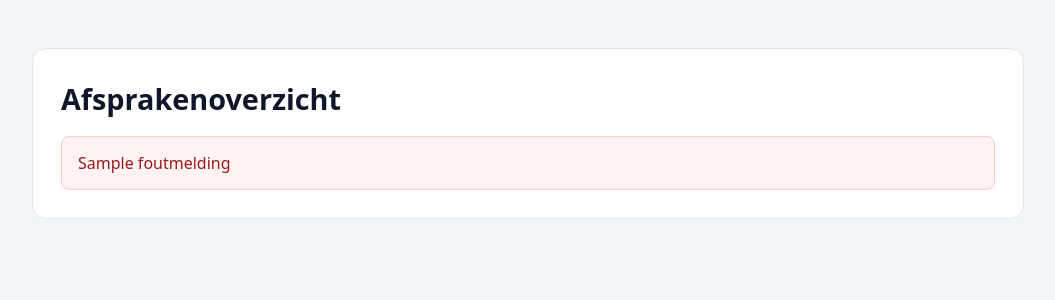
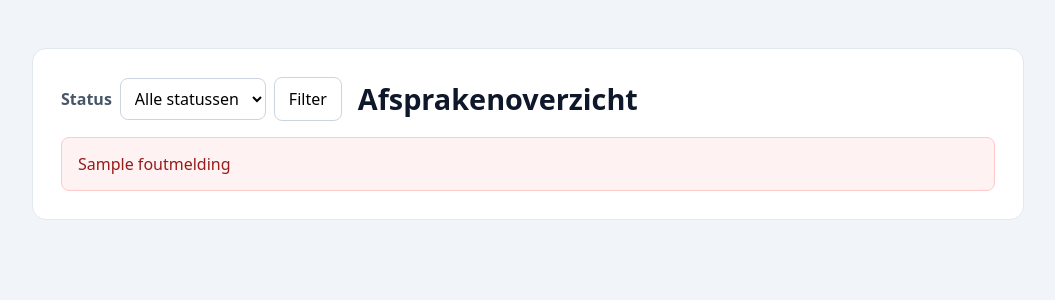
Before and after one commit to xingrupan0206-droid/PRO_PE2, a Laravel app: template resources/views/afspraken/overzicht.blade.php in a window 1280 px wide. Shown: the part 77-377 px from the top of the page, without its empty margins (112-1167 px from the left). Run offline with Laravel 12, Linux system fonts and the light colour scheme; the template is opened without the code that fills it: most values are stand-ins (such as "Sample title", 1, 10 or a date in 2020).

Commit message:
filter aangemaakt

```diff
--- a/app/Http/Controllers/AfspraakOverzichtController.php
+++ b/app/Http/Controllers/AfspraakOverzichtController.php
@@ -4,11 +4,12 @@ namespace App\Http\Controllers;
 
 use App\Providers\Afspraak\Read;
 use Illuminate\Contracts\View\View;
+use Illuminate\Http\Request;
 
 class AfspraakOverzichtController extends Controller
 {
-    public function index(Read $read): View
+    public function index(Request $request, Read $read): View
     {
-        return view('afspraken.overzicht', $read->overzicht());
+        return view('afspraken.overzicht', $read->overzicht($request));
     }
 }
--- a/bootstrap/app.php
+++ b/bootstrap/app.php
@@ -44,10 +44,7 @@ return Application::configure(basePath: dirname(__DIR__))
                 || str_contains($message, 'unable to open database file');
         };
 
-        $renderAfspraakFout = fn (): Response => response()->view('afspraken.overzicht', [
-            'afspraken' => collect(),
-            'foutmelding' => Read::FOUTMELDING,
-        ]);
+        $renderAfspraakFout = fn (): Response => response()->view('afspraken.overzicht', Read::foutData());
 
         $exceptions->render(function (QueryException $exception, Request $request) use ($isDatabaseConnectionFailure, $renderAfspraakFout): Response|false {
             if (! $request->routeIs('afspraken.overzicht') || ! $isDatabaseConnectionFailure($exception)) {
--- a/resources/views/afspraken/overzicht.blade.php
+++ b/resources/views/afspraken/overzicht.blade.php
@@ -16,6 +16,11 @@
         section { padding: 28px; border: 1px solid #e2e8f0; border-radius: 14px; background: white; }
         h1 { margin: 0 0 8px; font-size: 1.8rem; }
         p { margin: 0; color: #475569; }
+        .overzicht-kop { display: flex; align-items: center; gap: 16px; margin-bottom: 8px; }
+        .overzicht-kop h1 { margin: 0; }
+        .status-filter { display: flex; align-items: center; gap: 8px; }
+        .status-filter label { color: #475569; font-weight: 600; }
+        select { padding: 8px 10px; border: 1px solid #cbd5e1; border-radius: 8px; background: white; font: inherit; }
         .fout { margin-top: 16px; padding: 14px 16px; border: 1px solid #fecaca; border-radius: 8px; background: #fef2f2; color: #991b1b; }
         table { width: 100%; margin-top: 20px; border-collapse: collapse; }
         th, td { padding: 10px 12px; border-bottom: 1px solid #e2e8f0; text-align: left; }
@@ -32,7 +37,19 @@
 </header>
 <main>
     <section>
-        <h1>Afsprakenoverzicht</h1>
+        <div class="overzicht-kop">
+            <form method="GET" action="{{ route('afspraken.overzicht') }}" class="status-filter">
+                <label for="status">Status</label>
+                <select id="status" name="status" onchange="this.form.submit()">
+                    <option value="">Alle statussen</option>
+                    @foreach ($statusLabels as $waarde => $label)
+                        <option value="{{ $waarde }}" @selected($statusFilter === $waarde)>{{ $label }}</option>
+                    @endforeach
+                </select>
+                <button type="submit">Filter</button>
+            </form>
+            <h1>Afsprakenoverzicht</h1>
+        </div>
 
         @if ($foutmelding ?? null)
             <p class="fout" role="alert">{{ $foutmelding }}</p>
```
Also changed, not shown: app/Providers/Afspraak/Read.php (+37 -10 lines), tests/Feature/AfspraakOverzichtTest.php (+27 -0 lines).
